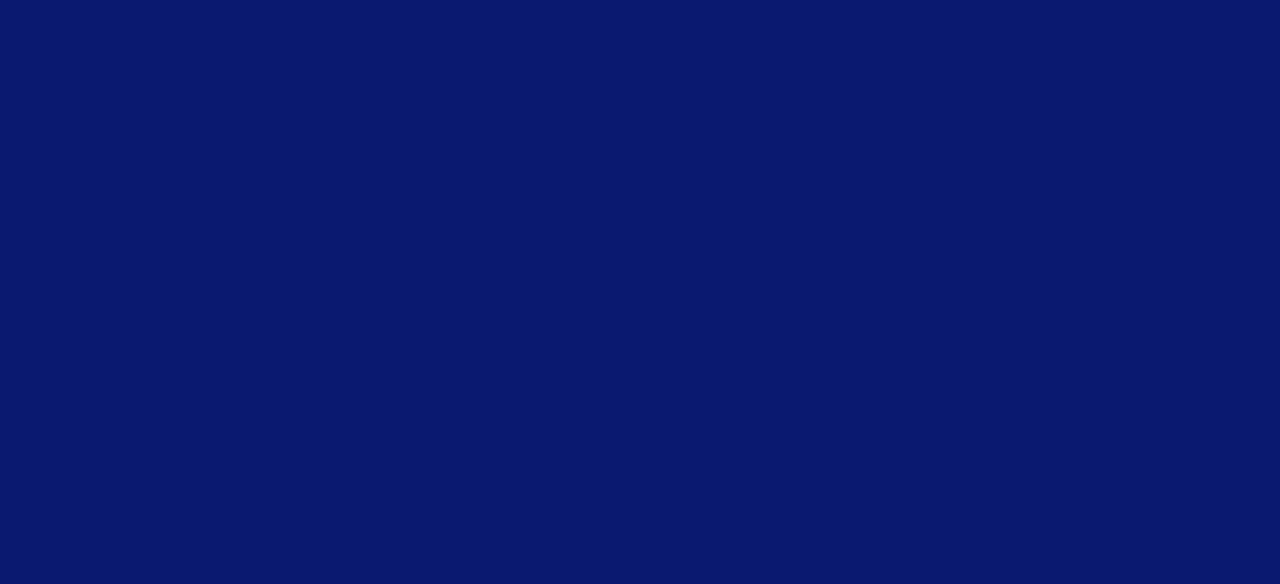
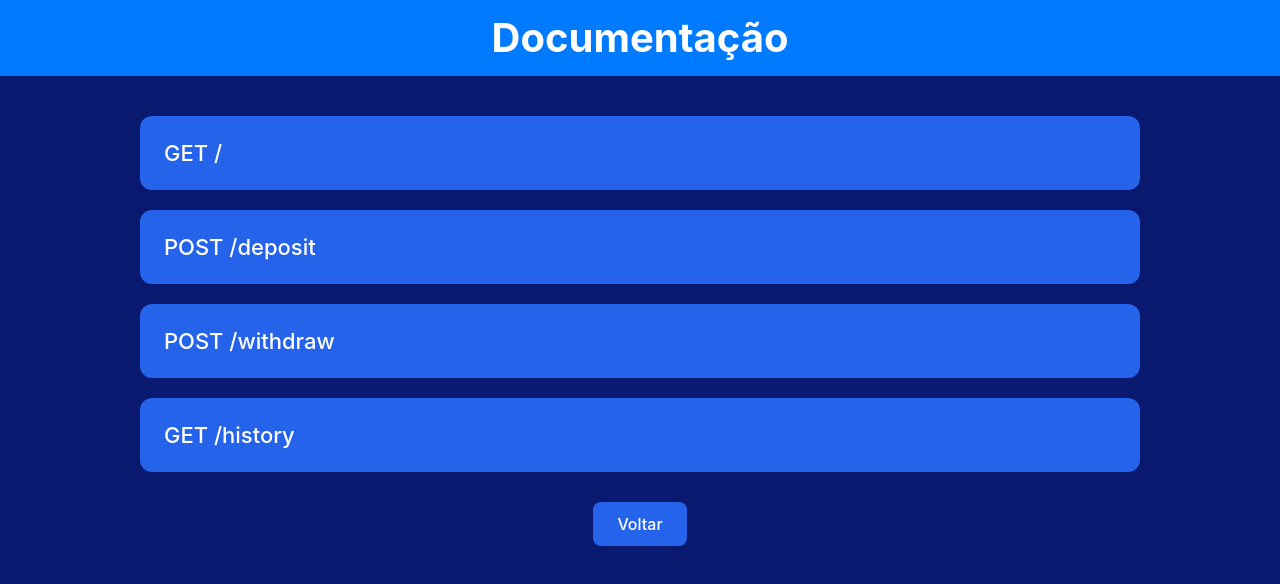
Before and after one commit to Maua-Dev/devbank_thiago_larissa_miguel_front, a React (Vite) app: page /documentation in a window 1280 px wide. Before the commit this address had no page. Shown: the top 584 px of the page. Built offline with nearby package versions, Linux system fonts and the light colour scheme.

Commit message:
feat: add page Documentation

```diff
--- a/src/App.css
+++ b/src/App.css
@@ -1,4 +1,5 @@
 #root {
-  margin: 0 auto;
-  text-align: center;
+  width: 100%;
+  margin: 0;
+  padding: 0;
 }
--- a/src/App.tsx
+++ b/src/App.tsx
@@ -4,6 +4,8 @@ import Deposit from './pages/Deposit'
 import History from './pages/History'
 import Withdraw from './pages/Withdraw'
 import Account from './pages/Account'
+import Documentation from './pages/Documentation'
+
 
 function App() {
   return (
@@ -14,6 +16,7 @@ function App() {
         <Route path="/history" element={<History />} />
         <Route path="/withdraw" element={<Withdraw />} />
         <Route path="/account" element={<Account />} />
+        <Route path="/documentation" element={<Documentation />} />
       </Routes>
     </BrowserRouter>
   )
--- /dev/null
+++ b/src/components/Documentation.tsx
@@ -0,0 +1,44 @@
+// @ts-expect-error
+import copyIcon from "../assets/images/copyIcon.png";
+
+type DocumentationItemProps = {
+  title: string;
+  desc: string;
+  response: string;
+  isActive: boolean;
+  onToggle: () => void;
+};
+export function DocumentationItem({ title, desc, response, isActive, onToggle }: DocumentationItemProps) {
+  const handleCopy = () => {
+    if (response) {
+      navigator.clipboard.writeText(response);
+      alert("Copiado para a área de transferência!");
+    }
+  };
+  return (
+    <div className="doc-item-wrapper">
+      <button
+        className={`doc-btn ${isActive ? 'active' : ''}`}
+        onClick={onToggle}
+      >
+        {title}
+      </button>
+
+      {isActive && (
+        <div className="doc-desc-container">
+          <div className="text-content">{desc}</div>
+
+        {response && (
+            <div className="response-wrapper">
+              <button className="copy-btn" onClick={handleCopy}>
+               <img src={copyIcon} alt="Copiar" />
+              </button>
+
+              <pre className="response-content">{response}</pre>
+            </div>
+          )}
+        </div>
+      )}
+    </div>
+  );
+}
--- a/src/components/Header.tsx
+++ b/src/components/Header.tsx
@@ -1,5 +1,6 @@
 // @ts-expect-error: CSS import handled by build tooling // Thiago: adicionei isso pro código não dar pau, estou descobrindo pra que serve (copilot que adicionou)
 import "../css/Header.css";
+import { useNavigate } from 'react-router-dom';
 
 type User = {
   nome: string;
@@ -12,6 +13,9 @@ type HeaderProps = {
 };
 
 export function Header({ user }: HeaderProps) {
+
+  const navigate = useNavigate();
+
   return (
     <header className="header">
       <div className="logo">
@@ -27,7 +31,7 @@ export function Header({ user }: HeaderProps) {
         <p>Conta: {user.conta}</p>
         </div>
 
-         <div className="help">?</div>
+         <div className="help" onClick={() => navigate('/documentation')}>?</div>
 
       </div>
     </header>
--- /dev/null
+++ b/src/css/Documentation.css
@@ -0,0 +1,115 @@
+.doc-container {
+  position: absolute;
+  top: 0;
+  left: 0;
+  width: 100%;
+  min-height: 100vh;
+  display: flex;
+  flex-direction: column;
+  align-items: center;
+  padding: 0;
+}
+
+.doc-container h1 {
+  width: 100%;
+  margin: 0;
+  padding: 16px 0;
+  font-size: 40px;
+  text-align: center;
+  background-color: #007bff;
+  color: white;
+}
+
+.doc-content {
+  width: 100%;
+  max-width: 1000px;
+  margin-top: 40px;
+}
+
+.back-btn {
+  display: block;
+  margin: 30px auto 0 auto;
+  padding: 12px 24px;
+  background-color: #2563eb;
+  color: white;
+  border: none;
+  cursor: pointer;
+  border-radius: 8px;
+}
+
+.doc-item-wrapper {
+  width: 100%;
+  margin-bottom: 20px;
+}
+
+.doc-btn {
+  width: 100%;
+  padding: 24px;
+  font-size: 22px;
+  text-align: left;
+  border: none;
+  background-color: #2563eb;
+  color: white;
+  cursor: pointer;
+  border-radius: 12px;
+  transition: background-color 0.2s;
+}
+
+.doc-btn:hover:not(.active) {
+  background-color: #dc2626;
+}
+
+.doc-btn.active {
+  background-color: #2563eb;
+  border-bottom-left-radius: 0;
+  border-bottom-right-radius: 0;
+}
+
+.doc-desc-container {
+  width: 100%;
+  padding: 20px;
+  background-color: #bfdbfe;
+  color: black;
+  border-bottom-left-radius: 12px;
+  border-bottom-right-radius: 12px;
+  box-sizing: border-box;
+  font-family: 'Courier New', Courier, monospace;
+  font-size: 14px;
+  white-space: pre-line;
+}
+
+.response-content {
+  margin: 0;
+  padding: 15px;
+  padding-right: 80px;
+  background-color: #272822;
+  color: #f8f8f2;
+  border-radius: 8px;
+  font-family: 'Courier New', Courier, monospace;
+  font-size: 14px;
+  overflow-x: auto;
+}
+
+.response-wrapper {
+  position: relative;
+  margin-top: 20px;
+}
+
+.copy-btn {
+  position: absolute;
+  top: 10px;
+  right: 10px;
+  background: transparent;
+  border: none ;
+  cursor: pointer;
+  z-index: 10;
+  padding: 5px;
+  display: flex;
+  align-items: center;
+  justify-content: center;
+}
+
+.copy-btn img {
+  width: 20px;
+  height: 20px;
+}
--- /dev/null
+++ b/src/pages/Documentation.tsx
@@ -0,0 +1,106 @@
+// @ts-expect-error: CSS import handled by build tooling
+import "../css/Documentation.css";
+import { useState } from "react";
+import { useNavigate } from "react-router-dom";
+import { DocumentationItem } from "../components/Documentation";
+
+export default function Documentation() {
+  const navigate = useNavigate();
+  const [activeId, setActiveId] = useState<string | null>(null);
+  const [responses, setResponses] = useState<Record<string, any>>({});
+  const [loading, setLoading] = useState<boolean>(false);
+
+  const baseUrl = "https://y5klzz3x33bqv3kytn4swkcwji0vlfhw.lambda-url.us-east-1.on.aws";
+
+  const docData = [
+    {
+      id: "get",
+      title: "GET /",
+      method: "GET",
+      path: "/",
+      desc: `É uma request GET, qualquer parâmetro de envio será ignorado. Traz as informações iniciais da API:
+
+name [str] - nome do usuário,
+agency [str] - 4 dígitos,
+account [str] - 6 dígitos no esquema XXXXX-X,
+current_balance [float]`
+    },
+    {
+      id: "post-deposit",
+      title: "POST /deposit",
+      method: "POST",
+      path: "/deposit",
+      desc: `Trata-se de um POST, são passados a quantidade de células. Se não possuir a CHAVE daquele valor, a quantidade é 0. O valor deve ser depositado na conta do usuário.
+Caso o valor depositado seja o dobro da quantidade em conta, deve retornar o status code 403 (Forbidden) e a string "Depósito suspeito".
+Em casos convencionais retorna:
+
+current_balance [float] - valor atual na conta,
+timestamp [float] - instante da operação em ms`
+    },
+    {
+      id: "post-withdraw",
+      title: "POST /withdraw",
+      method: "POST",
+      path: "/withdraw",
+      desc: `Trata-se de um POST, são passados a quantidade de células. O valor deve ser deduzido da conta.
+Caso o saldo seja insuficiente, deve retornar status code 403 e a string "Saldo insuficiente para transação".
+Em casos convencionais retorna:
+
+current_balance [float] - valor atual na conta,
+timestamp [float] - instante da operação em ms`
+    },
+    {
+      id: "get-history",
+      title: "GET /history",
+      method: "GET",
+      path: "/history",
+      desc: `É uma request GET, qualquer parâmetro de envio será ignorado. Traz as últimas transações da conta em forma de lista:
+
+type [str] - tipo da transação,
+value [float] - valor da operação,
+current_balance [float] - saldo pós-operação,
+timestamp [float] - instante da operação`
+    }
+  ];
+
+  const handleToggle = async (id: string, method: string, path: string) => {
+    if (activeId === id) {
+      setActiveId(null);
+    } else {
+      setActiveId(id);
+      if (!responses[id]) {
+        setLoading(true);
+        try {
+          const res = await fetch(`${baseUrl}${path}`, { method: method });
+          const data = await res.json();
+          setResponses(prev => ({ ...prev, [id]: data }));
+        } catch (err) {
+          setResponses(prev => ({ ...prev, [id]: "Erro ao conectar com a API." }));
+        } finally {
+          setLoading(false);
+        }
+      }
+    }
+  };
+
+  return (
+    <div className="doc-container">
+      <h1>Documentação</h1>
+      <div className="doc-content">
+        {docData.map((item) => (
+          <DocumentationItem
+            key={item.id}
+            title={item.title}
+            desc={item.desc}
+            response={responses[item.id] ? JSON.stringify(responses[item.id], null, 2) : (activeId === item.id && loading ? "Carregando..." : "")}
+            isActive={activeId === item.id}
+            onToggle={() => handleToggle(item.id, item.method, item.path)}
+          />
+        ))}
+        <button className="back-btn" onClick={() => navigate(-1)}>
+          Voltar
+        </button>
+      </div>
+    </div>
+  );
+}
```
Also changed, not shown: src/assets/images/copyIcon.png (added), 1 other file (tests, documents, lock files or other folders).
